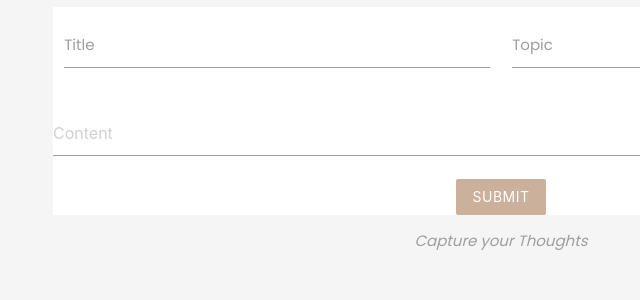
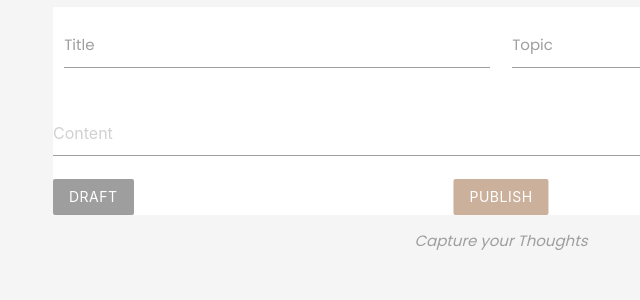
Before and after one commit to ConjecturesandRefutations/Blog-Spot, a PHP site: page /add.php in a window 1280 px wide. Shown: the part 244-544 px from the top of the page, without its empty margins (139-779 px from the left). Run offline with PHP 8.4, Linux system fonts and the light colour scheme; the visitor is signed in with stand-in values (Sample User, id 1); data that the repository does not hold is empty; some libraries are stand-ins or nearby versions.

Commit message:
ch-ch-changes

```diff
--- a/add.php
+++ b/add.php
@@ -99,9 +99,8 @@ if (array_filter($errors)) {
             <textarea id="content" name="content" class="materialize-textarea auto-resize" placeholder="Content"><?php echo htmlspecialchars($content) ?></textarea>
             <div class="red-text"><?php echo $errors['content'] ?></div>
         </div>
-        <div class="center">
-            <input type="submit" name='submit' value="Submit" class="btn brand z-depth-0">
-        </div>
+            <input type="submit" name='draft' value="Draft" class="btn grey z-depth-0">
+            <input type="submit" name='submit' value="Publish" class="submit btn brand z-depth-0">
     </form>
 </section>
 
--- a/styles.css
+++ b/styles.css
@@ -484,6 +484,12 @@ font-style: italic;
   height: 70px !important;
 }
 
+.submit{
+  position: absolute;
+  left: 50%;
+  transform: translate(-50%);
+}
+
 @media (max-width: 450px) {
   .img {
     left: 10%;
```
Also changed, not shown: profile.php (+11 -2 lines), drafts.php (added).
